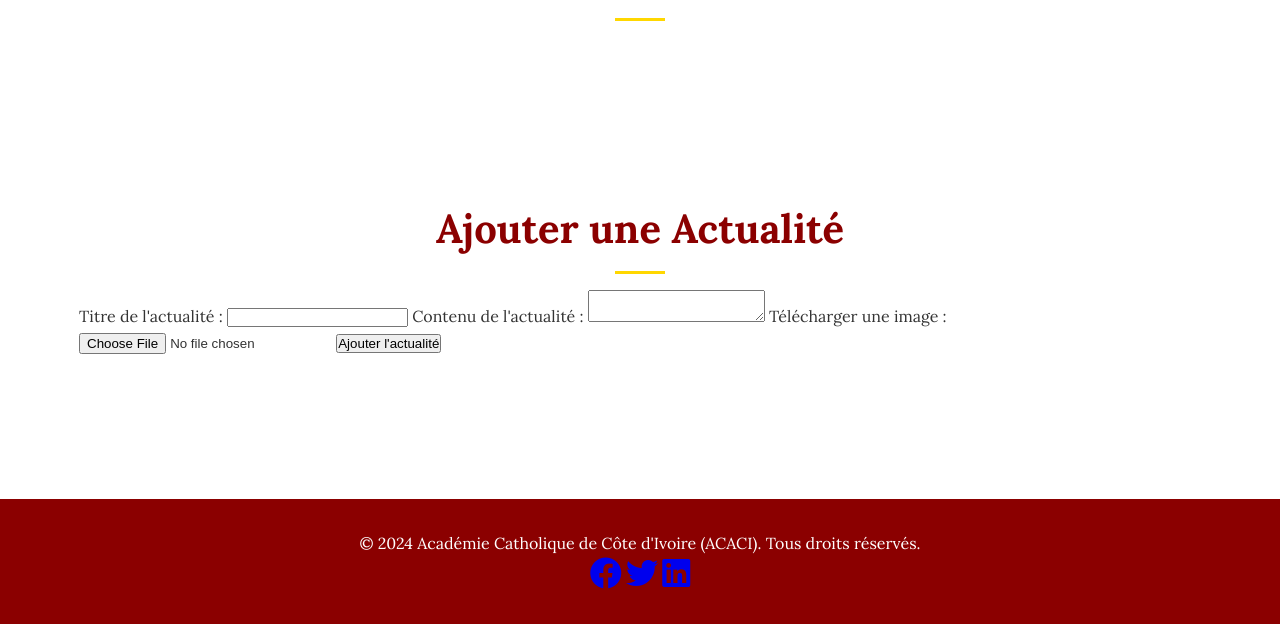
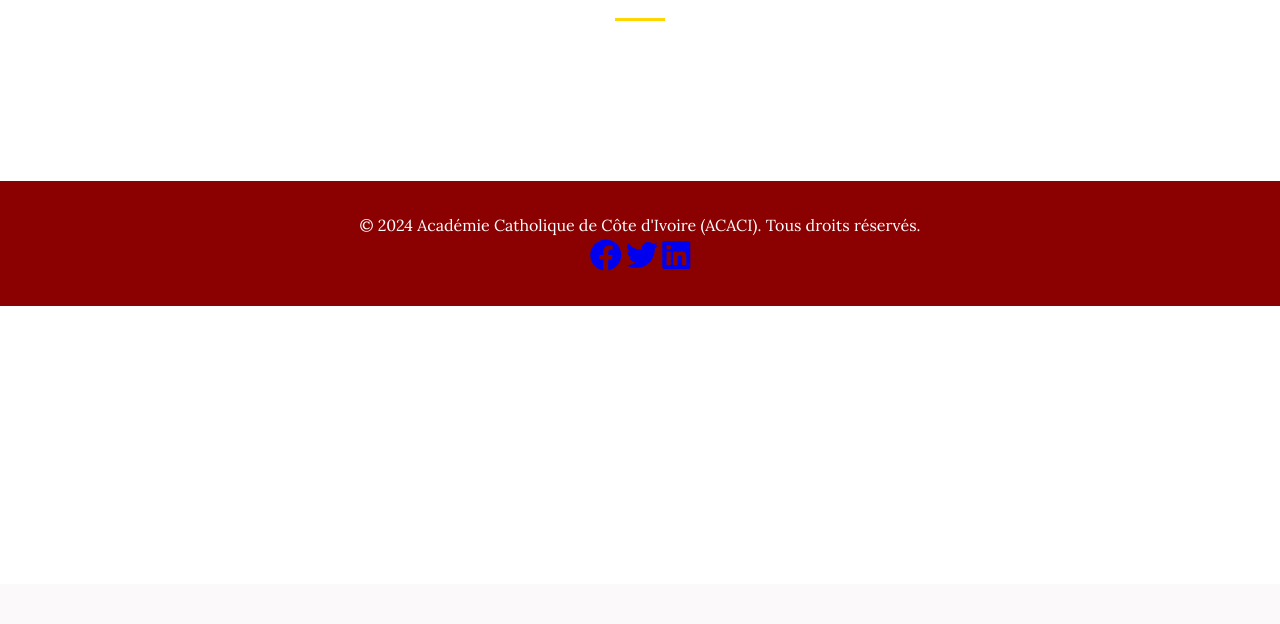
Before and after one commit to Kalel225/Acad-mie-Catholique-de-C-te-d-Ivoire, a PHP site: page /actualite.php in a window 1280 px wide. Shown: the part 216-840 px from the top of the page. After the commit the page ends 800 px from the top, so only its background shows below. Run offline with PHP 8.4, Linux system fonts and the light colour scheme; the visitor is signed in with stand-in values (Sample User, id 1); data that the repository does not hold is empty.

Commit message:
secondCommit

```diff
--- a/actualite.php
+++ b/actualite.php
@@ -727,63 +727,12 @@ $isAdmin = isset($_SESSION['admin_logged_in']) && $_SESSION['admin_logged_in'] =
         <div class="container">
           <h2>Actualités et Événements</h2>
           <div class="news-grid">
-          <?php
-            // Requête pour récupérer les actualités
-            $sql = "SELECT id, titre, contenu, image FROM actualites ORDER BY date_publication DESC";
-            $result = $conn->query($sql);
 
-            // Vérification s'il y a des résultats
-            if ($result->num_rows > 0) {
-                // Affichage de chaque actualité
-                while ($row = $result->fetch_assoc()) {
-                    echo '<div class="news-card">';
-                    echo '<img src="' . htmlspecialchars($row["image"]) . '" alt="' . htmlspecialchars($row["titre"]) . '" width="300" height="200">';
-                    echo '<div class="news-card-content">';
-                    echo '<h3>' . htmlspecialchars($row["titre"]) . '</h3>';
-                    echo '<p>' . htmlspecialchars($row["contenu"]) . '</p>';
-
-                    // Afficher les boutons Modifier et Supprimer si l'utilisateur est un admin
-                    if ($isAdmin) {
-                        echo '<a href="edit_publication.php?id=' . $row["id"] . '">Modifier</a>';
-                        echo ' | ';
-
-
-echo '<a href="delete_publication.php?id=' . $row["id"] . '" onclick="return confirm(\'Voulez-vous vraiment supprimer cette actualité ?\');">Supprimer</a>';
-                    }
-
-                    echo '</div>';
-                    echo '</div>';
-                }
-            } else {
-              //  echo "Aucune actualité disponible pour le moment.";
-            }
-            ?>
           </div>
         </div>
       </section>
-      <?php if ($isAdmin): ?>
     <!-- Si l'administrateur est connecté, afficher le formulaire d'ajout d'actualités -->
-    <section id="ajout-actualite">
-        <div class="container">
-            <h2>Ajouter une Actualité</h2>
-            <form action="add_publication.php" method="POST" enctype="multipart/form-data">
-                <label for="titre">Titre de l'actualité :</label>
-                <input type="text" id="titre" name="titre" required>
-
-                <label for="contenu">Contenu de l'actualité :</label>
-                <textarea id="contenu" name="contenu" required></textarea>
-
-                <label for="image">Télécharger une image :</label>
-                <input type="file" id="image" name="image" accept="image/*" required>
-
-                <button type="submit">Ajouter l'actualité</button>
-            </form>
-        </div>
-    </section>
-
-<?php endif; ?>
     </main>
-
     <footer>
       <div class="container">
         <p>
```
Also changed, not shown: README.md (added), assets/css/styleAcaciproz.css (added), assets/css/styleActualite.css (added), assets/css/styleAdmin.css (added), assets/css/styleLogin.css (added).
